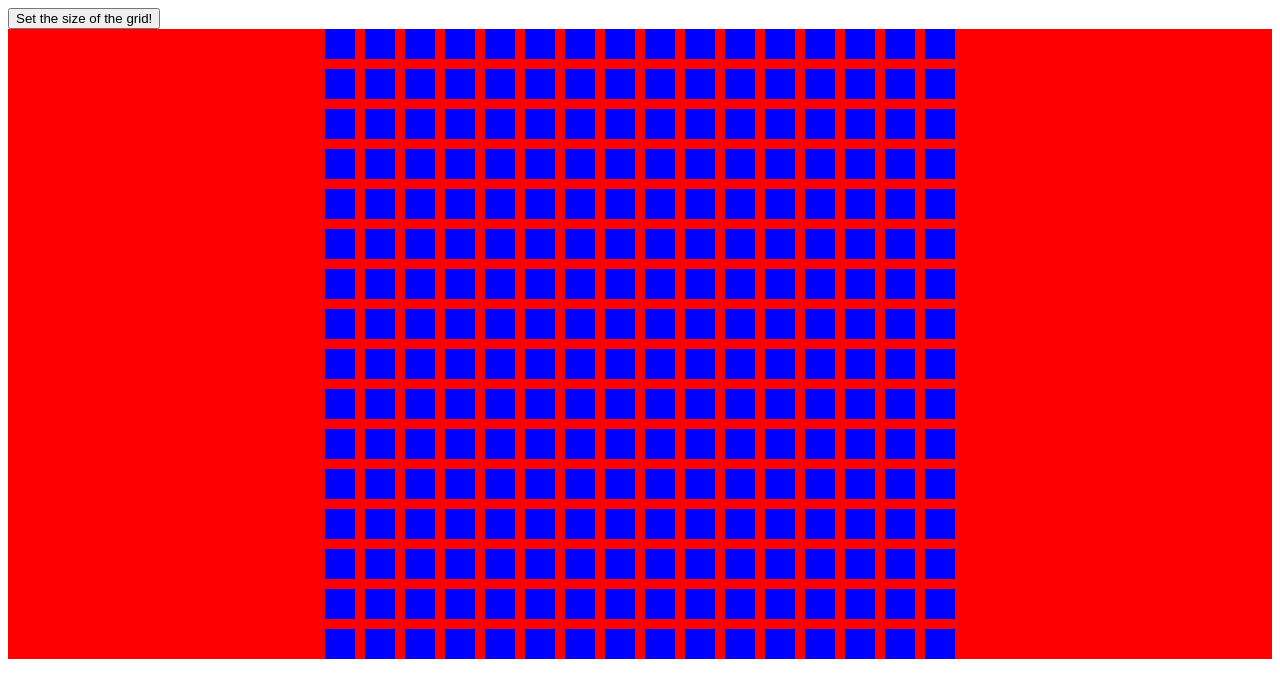
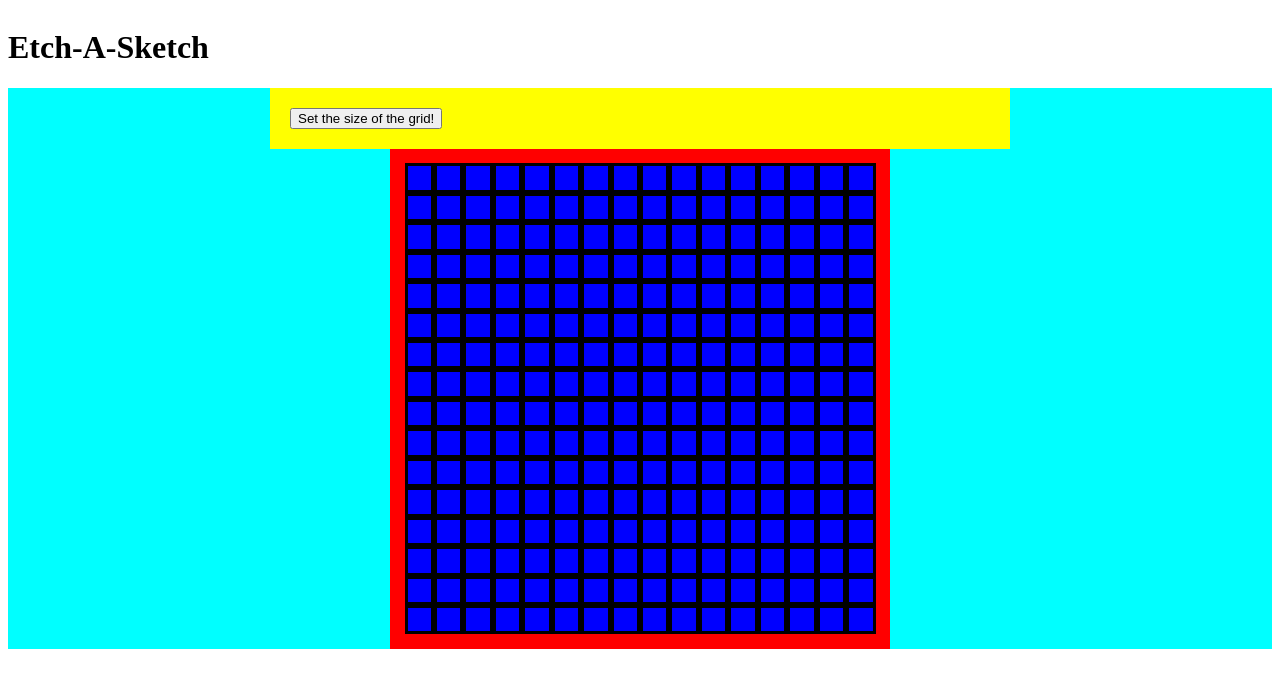
Before and after one commit to maxizek30/odin-Etch-a-Sketch, a plain HTML site: page index.html in a window 1280 px wide. Drawn offline with Linux system fonts and the light colour scheme.

Commit message:
add a border to the boxes

```diff
--- a/etch.js
+++ b/etch.js
@@ -1,12 +1,24 @@
-//elements
 const container = document.querySelector('.container');
+//default size of grid
+let sidesSize = 16;
+//if size of the grid is pushed
 const sizeButton = document.getElementById('setSizeButton');
-let sidesSize = 16;
 sizeButton.addEventListener('click', test);
-
+const grid = document.querySelector('.grid');
+//flow
+createGrid();
 
 
 //creating grid
+function createGrid() {
+
+    boxSide = (500 / sidesSize);
+    let borderSize = (boxSide / 40.0) * 5.0;
+    let insideSize = boxSide / 40.0 * 30.0;
+    insideSize = insideSize + "px";
+    borderSize = borderSize + "px";
+    boxSide = boxSide + "px";
+
 
     for (let i = 0; i < sidesSize; i++) {
         const row = document.createElement('div');
@@ -16,27 +28,41 @@ for (let i = 0; i < sidesSize; i++) {
             const box = document.createElement('div');
             box.setAttribute('class', 'box');
             box.setAttribute('id', id);
+            box.addEventListener('mouseover', changeBox);
+            box.style.width = insideSize;
+            box.style.height = insideSize;
+            box.style.borderStyle = "solid";
+            box.style.borderWidth = borderSize;
             row.appendChild(box)
-        box.addEventListener('mouseover', changeBox);
+
         }
-    container.appendChild(row);
+        grid.appendChild(row);
+    }
+    container.appendChild(grid);
 }
 //changing color of box
 function changeBox(e) {
     e.target.style.background = 'white';
 }
+function resetGrid() {
+
+}
+//getting user input
 function getUserInput() {
     let num = -1;
     while (num <= 0 && num > 100) {
         num = prompt("Please a number", "number 1 -100");
     }
     return num;
-
 }
+//setting the sidesSize
 function setSidesSize (size) {
     sidesSize = size;
 }
+//test
 function test () {
     console.log("Hello");
-    let sidesSize  = prompt("Please a number", "number 1 -100");
+    sidesSize = prompt("Please a number", "number 1 -100");
+    grid.replaceChildren();
+    createGrid();
 }
--- a/index.html
+++ b/index.html
@@ -10,10 +10,16 @@
 
 </head>
 <body>
-    <button id="setSizeButton">
-        Set the size of the grid!
-    </button>
     <div class="container">
+        <div class="TitleCard">
+            <h1>Etch-A-Sketch</h1>
+        </div>
+        <div class ="buttons">
+            <button id="setSizeButton">
+                Set the size of the grid!
+            </button>
+        </div>
+        <div class="grid"></div>
     </div>
 </body>
 </html>
--- a/styles.css
+++ b/styles.css
@@ -1,20 +1,40 @@
+
 .container {
+    background-color: aqua;
+    width: 100%;
+    display: flex;
+    flex-direction: column;
+    align-items: center;
+}
+.TitleCard {
+    background-color: white;
+    width: 100%;
+}
+.buttons {
+    background-color: yellow;
+    width: 700px;
+    display: flex;
+    padding: 20px;
+
+}
+.grid {
+    width: 500px;
+    height: 500px;
     display: flex;
     flex-direction: column;
     background-color: red;
     justify-content: center;
     align-items: center;
-    gap: 10px;
+
 }
 .row {
     display: flex;
-    gap: 10px;
+
     justify-content: center;
 }
 .box {
     background-color: blue;
-    width: 30px;
-    height: 30px;
+
 }
 .hovered {
     background-color: black;
```
Lines whose indentation alone changed are shown as unchanged.
